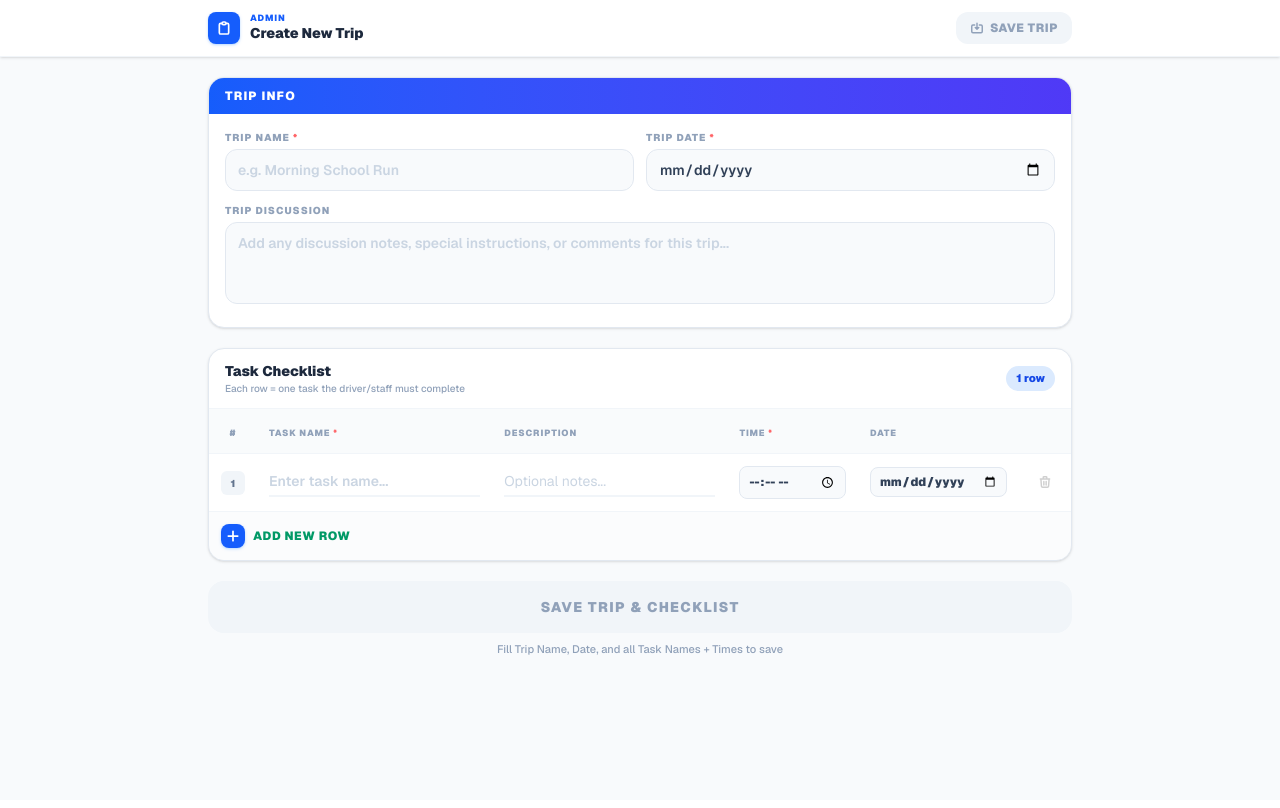
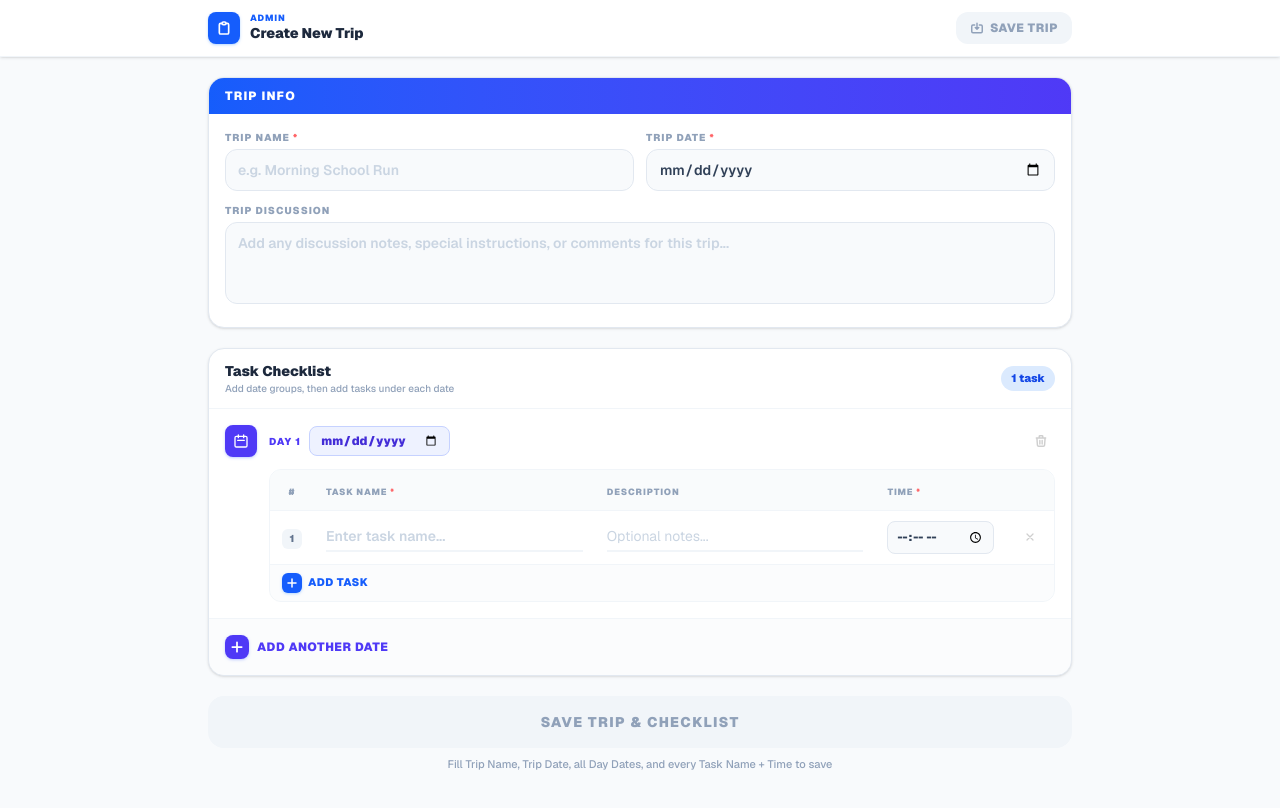
Before and after one commit to saurabhkuriyal/Checkpoint, a Next.js app: page /create_trip in a window 1280 px wide. Shown: the top 808 px of the page. Built offline with nearby package versions, Linux system fonts and the light colour scheme.

Commit message:
updating rows structure in create task page

```diff
--- a/app/api/new_trip/route.ts
+++ b/app/api/new_trip/route.ts
@@ -4,8 +4,8 @@ export async function POST(request: NextRequest) {
     try {
         console.log("new_trip is hitting");
 
-        const { tripName, tripDate, tripDiscussion, tasks } = await request.json();
-        console.log("Received Trip:", { tripName, tripDate, tripDiscussion, tasks });
+        const { tripName, tripDate, tripDiscussion, groups } = await request.json();
+        console.log("Received Trip:", { tripName, tripDate, tripDiscussion, groups });
         return NextResponse.json({ success: true, message: "Trip created successfully" });
     } catch (error) {
         console.error("API Error:", error);
--- a/app/create_trip/page.tsx
+++ b/app/create_trip/page.tsx
@@ -4,48 +4,102 @@ import axios from "axios";
 import { useState } from "react";
 
 interface TaskRow {
-    TripId: string;
+    id: string;
     name: string;
     description: string;
     time: string;
+}
+
+interface DateGroup {
+    groupId: string;
     date: string;
+    tasks: TaskRow[];
 }
 
 const generateId = () => Math.random().toString(36).substr(2, 9);
 
 const emptyTask = (): TaskRow => ({
-    TripId: generateId(),
+    id: generateId(),
     name: "",
     description: "",
     time: "",
+});
+
+const emptyGroup = (): DateGroup => ({
+    groupId: generateId(),
     date: "",
+    tasks: [emptyTask()],
 });
 
 export default function page() {
     const [tripName, setTripName] = useState("");
     const [tripDate, setTripDate] = useState("");
     const [tripDiscussion, setTripDiscussion] = useState("");
-    const [tasks, setTasks] = useState<TaskRow[]>([emptyTask()]);
+    const [groups, setGroups] = useState<DateGroup[]>([emptyGroup()]);
     const [saving, setSaving] = useState(false);
     const [saved, setSaved] = useState(false);
 
-    const addRow = () => setTasks((p) => [...p, emptyTask()]);
+    /* ── Group helpers ── */
+    const addGroup = () => setGroups((p) => [...p, emptyGroup()]);
 
-    const removeRow = (id: string) => {
-        if (tasks.length === 1) return;
-        setTasks((p) => p.filter((t) => t.TripId !== id));
+    const removeGroup = (groupId: string) => {
+        if (groups.length === 1) return;
+        setGroups((p) => p.filter((g) => g.groupId !== groupId));
     };
 
-    const updateRow = (id: string, field: keyof TaskRow, value: string) =>
-        setTasks((p) =>
-            p.map((t) => (t.TripId === id ? { ...t, [field]: value } : t))
+    const updateGroupDate = (groupId: string, date: string) =>
+        setGroups((p) =>
+            p.map((g) => (g.groupId === groupId ? { ...g, date } : g))
         );
 
+    /* ── Task helpers ── */
+    const addTask = (groupId: string) =>
+        setGroups((p) =>
+            p.map((g) =>
+                g.groupId === groupId
+                    ? { ...g, tasks: [...g.tasks, emptyTask()] }
+                    : g
+            )
+        );
+
+    const removeTask = (groupId: string, taskId: string) =>
+        setGroups((p) =>
+            p.map((g) => {
+                if (g.groupId !== groupId) return g;
+                if (g.tasks.length === 1) return g; // keep at least one
+                return { ...g, tasks: g.tasks.filter((t) => t.id !== taskId) };
+            })
+        );
+
+    const updateTask = (
+        groupId: string,
+        taskId: string,
+        field: keyof TaskRow,
+        value: string
+    ) =>
+        setGroups((p) =>
+            p.map((g) =>
+                g.groupId === groupId
+                    ? {
+                        ...g,
+                        tasks: g.tasks.map((t) =>
+                            t.id === taskId ? { ...t, [field]: value } : t
+                        ),
+                    }
+                    : g
+            )
+        );
+
+    /* ── Save ── */
     const handleSave = async () => {
         setSaving(true);
-
-
-        const payload = { tripName, tripDate, tripDiscussion, tasks, createdAt: new Date().toISOString() };
+        const payload = {
+            tripName,
+            tripDate,
+            tripDiscussion,
+            groups,
+            createdAt: new Date().toISOString(),
+        };
         console.log("Saving:", payload);
         try {
             const response = await axios.post("/api/new_trip", payload);
@@ -59,10 +113,16 @@ export default function page() {
         }
     };
 
+    const totalTasks = groups.reduce((acc, g) => acc + g.tasks.length, 0);
+
     const isValid =
         tripName.trim() !== "" &&
         tripDate !== "" &&
-        tasks.every((t) => t.name.trim() !== "" && t.time !== "");
+        groups.every(
+            (g) =>
+                g.date !== "" &&
+                g.tasks.every((t) => t.name.trim() !== "" && t.time !== "")
+        );
 
     return (
         <div className="min-h-screen bg-[#f8fafc] font-sans">
@@ -148,121 +208,160 @@ export default function page() {
                     </div>
                 </section>
 
-                {/* ── Task Grid ── */}
+                {/* ── Task Checklist (grouped by date) ── */}
                 <section className="bg-white rounded-2xl border border-slate-200 shadow-sm overflow-hidden">
 
                     {/* Section Header */}
                     <div className="px-4 py-3 border-b border-slate-100 flex items-center justify-between">
                         <div>
                             <h2 className="text-sm font-black text-slate-800">Task Checklist</h2>
-                            <p className="text-[10px] text-slate-400 font-medium">Each row = one task the driver/staff must complete</p>
+                            <p className="text-[10px] text-slate-400 font-medium">
+                                Add date groups, then add tasks under each date
+                            </p>
                         </div>
                         <span className="bg-blue-100 text-blue-700 text-[11px] font-black px-2.5 py-1 rounded-full">
-                            {tasks.length} {tasks.length === 1 ? "row" : "rows"}
+                            {totalTasks} {totalTasks === 1 ? "task" : "tasks"}
                         </span>
                     </div>
 
-                    {/* Grid Table – scrollable on small screens */}
-                    <div className="overflow-x-auto">
-                        <table className="w-full border-collapse text-left" style={{ minWidth: "520px" }}>
+                    {/* Date Groups */}
+                    <div className="divide-y divide-slate-100">
+                        {groups.map((group, groupIndex) => (
+                            <div key={group.groupId} className="p-4 space-y-3">
 
-                            {/* Column Headers */}
+                                {/* ── Date Group Header ── */}
+                                <div className="flex items-center gap-3">
+                                    {/* Colored day badge */}
+                                    <div className="flex-shrink-0 w-8 h-8 rounded-lg bg-indigo-600 flex items-center justify-center shadow shadow-indigo-200">
+                                        <svg className="w-4 h-4 text-white" fill="none" viewBox="0 0 24 24" stroke="currentColor">
+                                            <path strokeLinecap="round" strokeLinejoin="round" strokeWidth={2}
+                                                d="M8 7V3m8 4V3m-9 8h10M5 21h14a2 2 0 002-2V7a2 2 0 00-2-2H5a2 2 0 00-2 2v12a2 2 0 002 2z" />
+                                        </svg>
+                                    </div>
+
+                                    {/* Date label + picker */}
+                                    <div className="flex-1 flex items-center gap-2 min-w-0">
+                                        <span className="text-[10px] font-black text-indigo-600 uppercase tracking-widest whitespace-nowrap">
+                                            Day {groupIndex + 1}
+                                        </span>
+                                        <input
+                                            type="date"
+                                            value={group.date}
+                                            onChange={(e) => updateGroupDate(group.groupId, e.target.value)}
+                                            className="bg-indigo-50 border border-indigo-200 rounded-lg px-2.5 py-1.5 text-xs font-black text-indigo-700 outline-none focus:ring-2 focus:ring-indigo-400/50 focus:border-indigo-500 transition-all"
+                                        />
+                                        {group.date && (
+                                            <span className="text-[10px] font-semibold text-slate-400">
+                                                {new Date(group.date + "T00:00:00").toLocaleDateString("en-IN", {
+                                                    weekday: "short",
+                                                    day: "numeric",
+                                                    month: "short",
+                                                    year: "numeric",
+                                                })}
+                                            </span>
+                                        )}
+                                    </div>
+
+                                    {/* Remove group button */}
+                                    <button
+                                        onClick={() => removeGroup(group.groupId)}
+                                        disabled={groups.length === 1}
+                                        title="Remove this date group"
+                                        className={`w-7 h-7 rounded-lg flex items-center justify-center transition-all
+                                            ${groups.length === 1
+                                                ? "opacity-20 cursor-not-allowed"
+                                                : "text-slate-300 hover:text-red-400 hover:bg-red-50 active:scale-90"}`}
+                                    >
+                                        <svg className="w-3.5 h-3.5" fill="none" viewBox="0 0 24 24" stroke="currentColor">
+                                            <path strokeLinecap="round" strokeLinejoin="round" strokeWidth={2.5}
+                                                d="M19 7l-.867 12.142A2 2 0 0116.138 21H7.862a2 2 0 01-1.995-1.858L5 7m5 4v6m4-6v6m1-10V4a1 1 0 00-1-1h-4a1 1 0 00-1 1v3M4 7h16" />
+                                        </svg>
+                                    </button>
+                                </div>
+
+                                {/* ── Task Sub-Rows for this date ── */}
+                                <div className="ml-11 overflow-x-auto rounded-xl border border-slate-100">
+                                    <table className="w-full border-collapse text-left" style={{ minWidth: "460px" }}>
                                         <thead>
                                             <tr className="bg-slate-50/80 border-b border-slate-100">
-                                    <th className="px-3 py-2.5 w-8 text-center">
+                                                <th className="px-3 py-2 w-8 text-center">
                                                     <span className="text-[9px] font-black text-slate-400 uppercase tracking-widest">#</span>
                                                 </th>
-                                    <th className="px-3 py-2.5">
+                                                <th className="px-3 py-2">
                                                     <span className="text-[9px] font-black text-slate-400 uppercase tracking-widest">
                                                         Task Name <span className="text-red-400">*</span>
                                                     </span>
                                                 </th>
-                                    <th className="px-3 py-2.5">
+                                                <th className="px-3 py-2">
                                                     <span className="text-[9px] font-black text-slate-400 uppercase tracking-widest">Description</span>
                                                 </th>
-                                    <th className="px-3 py-2.5 w-32">
+                                                <th className="px-3 py-2 w-28">
                                                     <span className="text-[9px] font-black text-slate-400 uppercase tracking-widest">
                                                         Time <span className="text-red-400">*</span>
                                                     </span>
                                                 </th>
-                                    <th className="px-3 py-2.5 w-36">
-                                        <span className="text-[9px] font-black text-slate-400 uppercase tracking-widest">
-                                            Date
-                                        </span>
-                                    </th>
-                                    <th className="px-3 py-2.5 w-10" />
+                                                <th className="px-3 py-2 w-8" />
                                             </tr>
                                         </thead>
-
-                            {/* Task Rows */}
                                         <tbody className="divide-y divide-slate-50">
-                                {tasks.map((task, index) => (
+                                            {group.tasks.map((task, taskIndex) => (
                                                 <tr
-                                        key={task.TripId}
-                                        className="group hover:bg-blue-50/30 transition-colors duration-150"
+                                                    key={task.id}
+                                                    className="group/row hover:bg-blue-50/30 transition-colors duration-150"
                                                 >
                                                     {/* Row Number */}
-                                        <td className="px-3 py-3 text-center">
-                                            <span className="inline-flex items-center justify-center w-6 h-6 rounded-md bg-slate-100 text-[10px] font-black text-slate-500 group-hover:bg-blue-100 group-hover:text-blue-600 transition-colors">
-                                                {index + 1}
+                                                    <td className="px-3 py-2.5 text-center">
+                                                        <span className="inline-flex items-center justify-center w-5 h-5 rounded-md bg-slate-100 text-[10px] font-black text-slate-500 group-hover/row:bg-blue-100 group-hover/row:text-blue-600 transition-colors">
+                                                            {taskIndex + 1}
                                                         </span>
                                                     </td>
 
                                                     {/* Task Name */}
-                                        <td className="px-3 py-3">
+                                                    <td className="px-3 py-2.5">
                                                         <input
                                                             type="text"
                                                             value={task.name}
-                                                onChange={(e) => updateRow(task.TripId, "name", e.target.value)}
+                                                            onChange={(e) => updateTask(group.groupId, task.id, "name", e.target.value)}
                                                             placeholder="Enter task name..."
                                                             className="w-full bg-transparent border-b-2 border-slate-100 focus:border-blue-500 px-0 py-1 text-sm font-semibold text-slate-800 placeholder:text-slate-300 outline-none transition-colors"
                                                         />
                                                     </td>
 
                                                     {/* Description */}
-                                        <td className="px-3 py-3">
+                                                    <td className="px-3 py-2.5">
                                                         <input
                                                             type="text"
                                                             value={task.description}
-                                                onChange={(e) => updateRow(task.TripId, "description", e.target.value)}
+                                                            onChange={(e) => updateTask(group.groupId, task.id, "description", e.target.value)}
                                                             placeholder="Optional notes..."
                                                             className="w-full bg-transparent border-b-2 border-slate-100 focus:border-blue-500 px-0 py-1 text-sm text-slate-600 placeholder:text-slate-300 outline-none transition-colors"
                                                         />
                                                     </td>
 
                                                     {/* Time */}
-                                        <td className="px-3 py-3">
+                                                    <td className="px-3 py-2.5">
                                                         <input
                                                             type="time"
                                                             value={task.time}
-                                                onChange={(e) => updateRow(task.TripId, "time", e.target.value)}
+                                                            onChange={(e) => updateTask(group.groupId, task.id, "time", e.target.value)}
                                                             className="w-full bg-slate-50 border border-slate-200 rounded-lg px-2 py-1.5 text-xs font-black text-slate-700 outline-none focus:ring-2 focus:ring-blue-400/50 focus:border-blue-500 transition-all"
                                                         />
                                                     </td>
 
-                                        {/* Date */}
-                                        <td className="px-3 py-3">
-                                            <input
-                                                type="date"
-                                                value={task.date}
-                                                onChange={(e) => updateRow(task.TripId, "date", e.target.value)}
-                                                className="w-full bg-slate-50 border border-slate-200 rounded-lg px-2 py-1.5 text-xs font-black text-slate-700 outline-none focus:ring-2 focus:ring-blue-400/50 focus:border-blue-500 transition-all"
-                                            />
-                                        </td>
-
-                                        {/* Remove Button */}
-                                        <td className="px-3 py-3 text-center">
+                                                    {/* Remove Task */}
+                                                    <td className="px-3 py-2.5 text-center">
                                                         <button
-                                                onClick={() => removeRow(task.TripId)}
-                                                disabled={tasks.length === 1}
-                                                title="Remove row"
-                                                className={`w-7 h-7 rounded-lg flex items-center justify-center mx-auto transition-all
-                          ${tasks.length === 1
+                                                            onClick={() => removeTask(group.groupId, task.id)}
+                                                            disabled={group.tasks.length === 1}
+                                                            title="Remove task"
+                                                            className={`w-6 h-6 rounded-lg flex items-center justify-center mx-auto transition-all
+                                                                ${group.tasks.length === 1
                                                                     ? "opacity-20 cursor-not-allowed"
                                                                     : "text-slate-300 hover:text-red-400 hover:bg-red-50 active:scale-90"}`}
                                                         >
-                                                <svg className="w-3.5 h-3.5" fill="none" viewBox="0 0 24 24" stroke="currentColor">
-                                                    <path strokeLinecap="round" strokeLinejoin="round" strokeWidth={2.5} d="M19 7l-.867 12.142A2 2 0 0116.138 21H7.862a2 2 0 01-1.995-1.858L5 7m5 4v6m4-6v6m1-10V4a1 1 0 00-1-1h-4a1 1 0 00-1 1v3M4 7h16" />
+                                                            <svg className="w-3 h-3" fill="none" viewBox="0 0 24 24" stroke="currentColor">
+                                                                <path strokeLinecap="round" strokeLinejoin="round" strokeWidth={2.5}
+                                                                    d="M6 18L18 6M6 6l12 12" />
                                                             </svg>
                                                         </button>
                                                     </td>
@@ -270,20 +369,38 @@ export default function page() {
                                             ))}
                                         </tbody>
                                     </table>
+
+                                    {/* Add Task Row button */}
+                                    <div className="px-3 py-2 border-t border-slate-100 bg-slate-50/50">
+                                        <button
+                                            onClick={() => addTask(group.groupId)}
+                                            className="flex items-center gap-1.5 text-blue-600 hover:text-blue-700 text-[11px] font-black uppercase tracking-wider transition-all hover:gap-2 active:scale-95"
+                                        >
+                                            <div className="w-5 h-5 rounded-md bg-blue-600 flex items-center justify-center shadow-sm shadow-blue-200">
+                                                <svg className="w-3 h-3 text-white" fill="none" viewBox="0 0 24 24" stroke="currentColor">
+                                                    <path strokeLinecap="round" strokeLinejoin="round" strokeWidth={3} d="M12 4v16m8-8H4" />
+                                                </svg>
+                                            </div>
+                                            Add Task
+                                        </button>
+                                    </div>
+                                </div>
+                            </div>
+                        ))}
                     </div>
 
-                    {/* Add Row Button */}
-                    <div className="p-3 border-t border-slate-100 bg-slate-50/50">
+                    {/* Add Date Group button */}
+                    <div className="p-4 border-t border-slate-100 bg-slate-50/50">
                         <button
-                            onClick={addRow}
-                            className="flex items-center gap-2 text-emerald-600 hover:text-emerald-700 text-xs font-black uppercase tracking-wider transition-all hover:gap-3 active:scale-95"
+                            onClick={addGroup}
+                            className="flex items-center gap-2 text-indigo-600 hover:text-indigo-700 text-xs font-black uppercase tracking-wider transition-all hover:gap-3 active:scale-95"
                         >
-                            <div className="w-6 h-6 rounded-lg bg-blue-600 flex items-center justify-center shadow-sm shadow-blue-200">
+                            <div className="w-6 h-6 rounded-lg bg-indigo-600 flex items-center justify-center shadow-sm shadow-indigo-200">
                                 <svg className="w-3.5 h-3.5 text-white" fill="none" viewBox="0 0 24 24" stroke="currentColor">
                                     <path strokeLinecap="round" strokeLinejoin="round" strokeWidth={3} d="M12 4v16m8-8H4" />
                                 </svg>
                             </div>
-                            Add New Row
+                            Add Another Date
                         </button>
                     </div>
                 </section>
@@ -307,7 +424,7 @@ export default function page() {
                     </button>
                     {!isValid && (
                         <p className="text-center text-[11px] text-slate-400 font-medium">
-                            Fill Trip Name, Date, and all Task Names + Times to save
+                            Fill Trip Name, Trip Date, all Day Dates, and every Task Name + Time to save
                         </p>
                     )}
                 </div>
```
Lines whose indentation alone changed are shown as unchanged.
